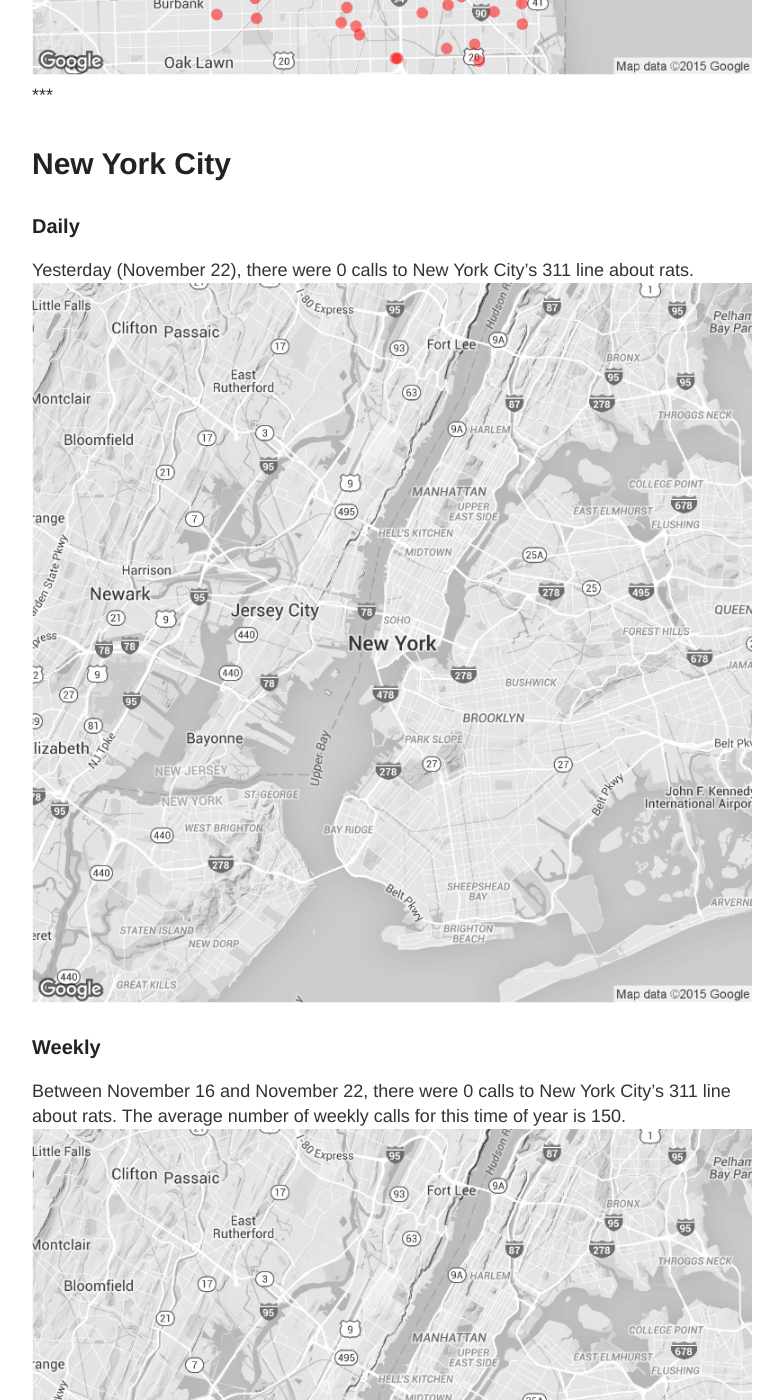
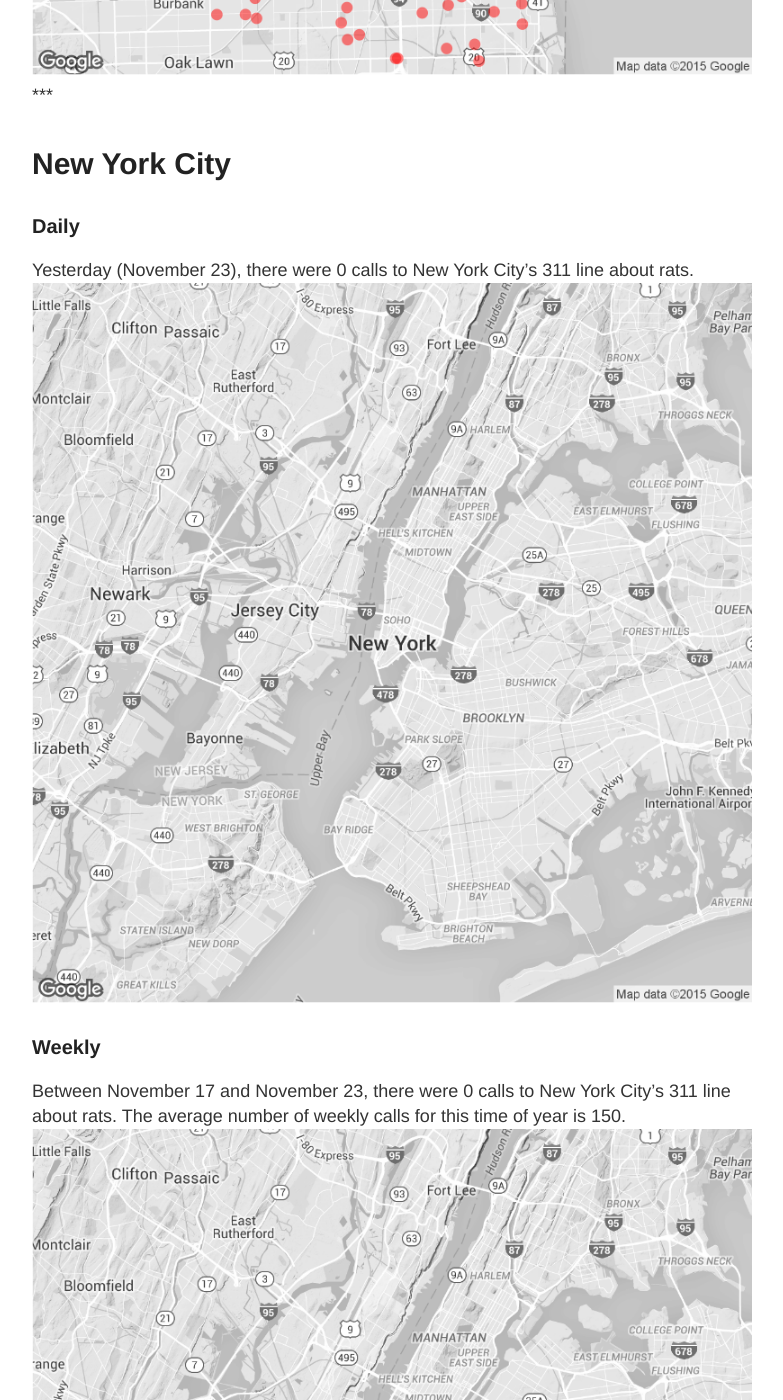
Before and after one commit to DanielHadley/ratmaps, a Jekyll site: the page built from daily.md, in a window 1280 px wide and 1400 px high, scrolled down 1986 px. Shown: the whole window, without its empty margins (248-1031 px from the left). Built offline with Jekyll 4.4.1, drawn with Linux system fonts in a browser that asks for light colours; comment, search, counter and statistics services are not loaded; some of the changed text lies outside the part shown.

Commit message:
Daily Maps

```diff
--- a/daily.md
+++ b/daily.md
@@ -15,22 +15,22 @@
 
 ### Daily
 
-Yesterday (November 22), there were 19 calls to Chicago's 311 line about rats.
+Yesterday (November 23), there were 72 calls to Chicago's 311 line about rats.
 ![Chicago rat calls to 311 weekly map]({{ site.cityimages }}/daily/Chicago_Rat_Map_Daily.png)
 
 ### Weekly
-Between November 16 and November 22, there were 606 calls to Chicago's 311 line about rats. The average number of weekly calls for this time of year is 433.
+Between November 17 and November 23, there were 515 calls to Chicago's 311 line about rats. The average number of weekly calls for this time of year is 433.
 ![Chicago rat calls to 311 weekly map]({{ site.cityimages }}/daily/Chicago_Rat_Map_Weekly.png)
 ***
 # New York City <a id="nyc"><a>
 
 ### Daily
 
-Yesterday (November 22), there were 0 calls to New York City's 311 line about rats.
+Yesterday (November 23), there were 0 calls to New York City's 311 line about rats.
 ![NYC rat calls to 311 weekly map]({{ site.cityimages }}/daily/NYC_Rat_Map_Daily.png)
 
 ### Weekly
-Between November 16 and November 22, there were 0 calls to New York City's 311 line about rats. The average number of weekly calls for this time of year is 150.
+Between November 17 and November 23, there were 0 calls to New York City's 311 line about rats. The average number of weekly calls for this time of year is 150.
 ![NYC rat calls to 311 weekly map]({{ site.cityimages }}/daily/NYC_Rat_Map_Weekly.png)
 
 Each red dot represents one call about a rat seen in that location. The dots are transparent, so multiple calls from one location will be seen as a solid dot. The usual caveats apply: more calls do not necessarily mean that there are more rats in that location than other parts of the city. A cluster of dots could indicate that one resident is unusually vocal about rodents in his or her neighborhood. Also, more densely populated neighborhoods tend to make more calls to 311.
```
Also changed, not shown: images/pages/daily/Chicago_Rat_Map_Daily.png, images/pages/daily/Chicago_Rat_Map_Weekly.png.
